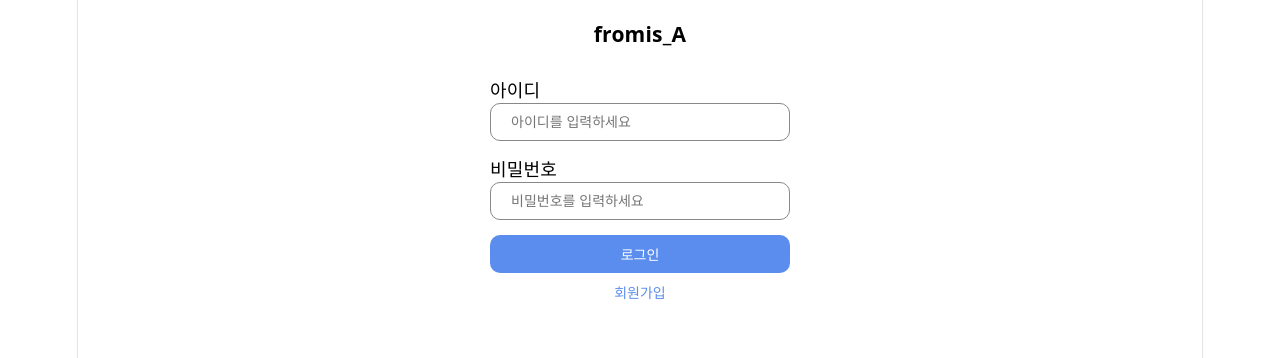
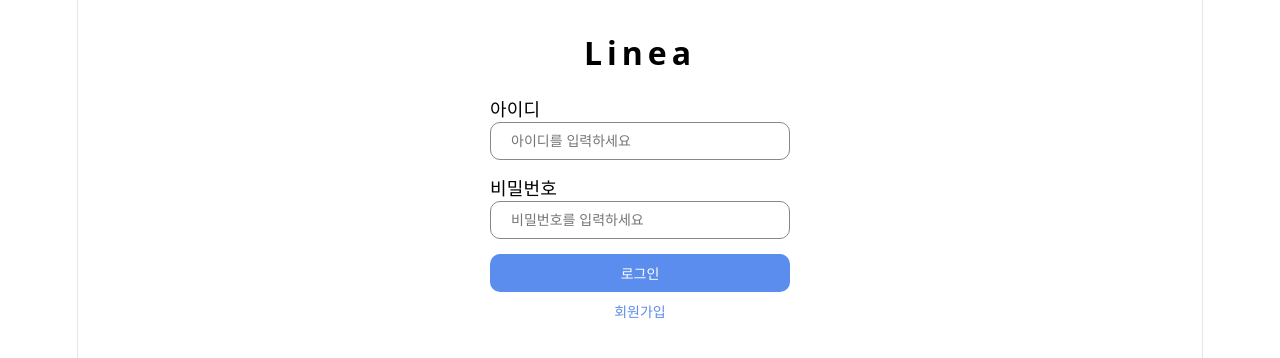
Before and after one commit to g4nghayun09/Linea, a React (Vite) app in the folder Linea/: page /login in a window 1280 px wide. Shown: the top 358 px of the page. Built offline with nearby package versions, Linux system fonts and the light colour scheme.

Commit message:
로그인 페이지 수정

```diff
--- a/Linea/src/login.jsx
+++ b/Linea/src/login.jsx
@@ -3,8 +3,8 @@ import { Link } from 'react-router-dom';
 
 function Login(){
     return(
-        <div>
-            <h3 style={{color:"black", marginBottom: '30px'}}>fromis_A</h3  >
+        <div style={{marginTop: '40px'}}>
+            <p style={{color:"black", marginBottom: '30px', fontSize: '32px', fontWeight: 'bold', letterSpacing: '5px'}}>Linea</p>
             <div className="container">
                 <label>아이디</label>
                 <input type="text" placeholder="아이디를 입력하세요" style={{ marginBottom: '15px' }} />
```
